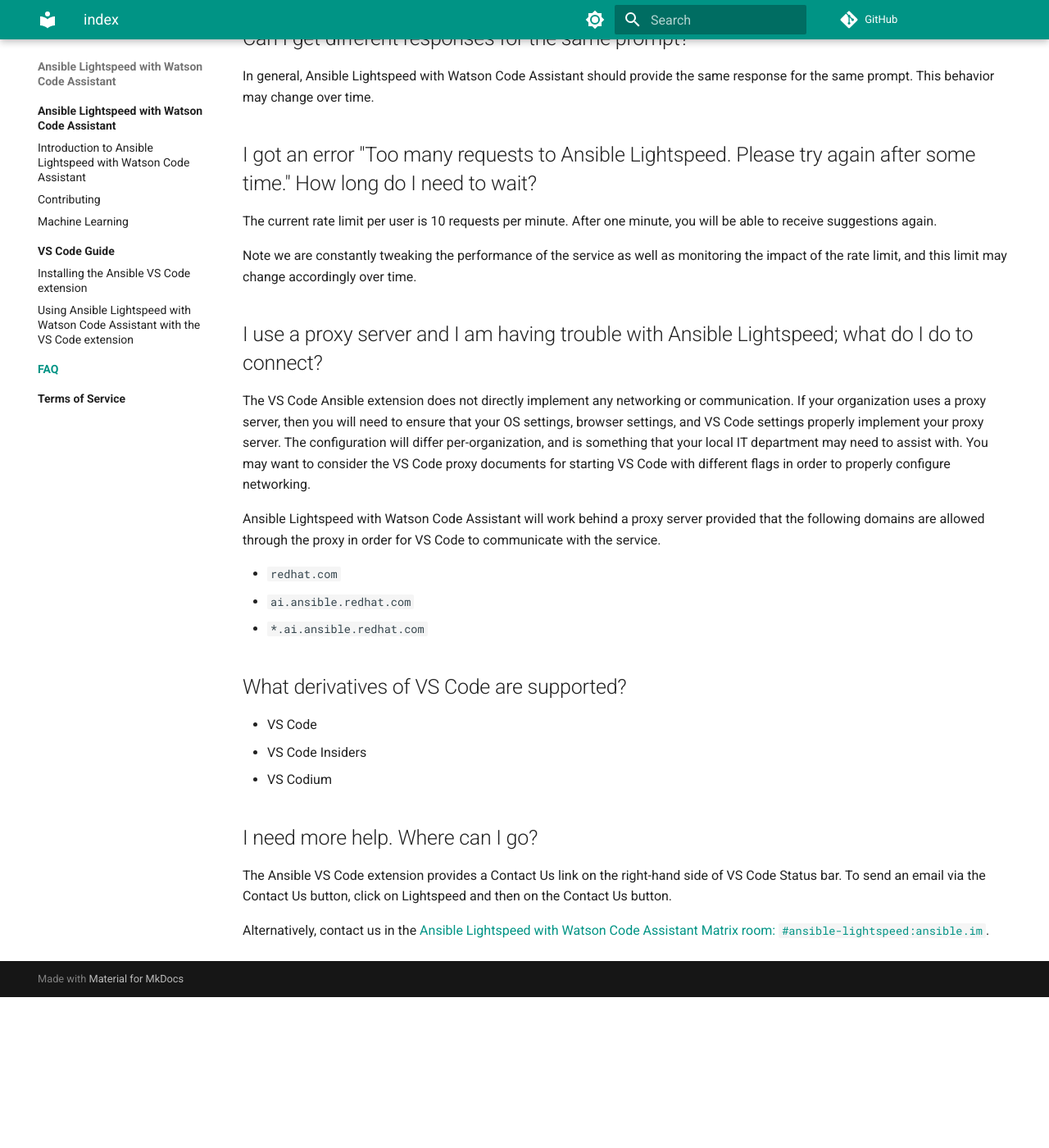
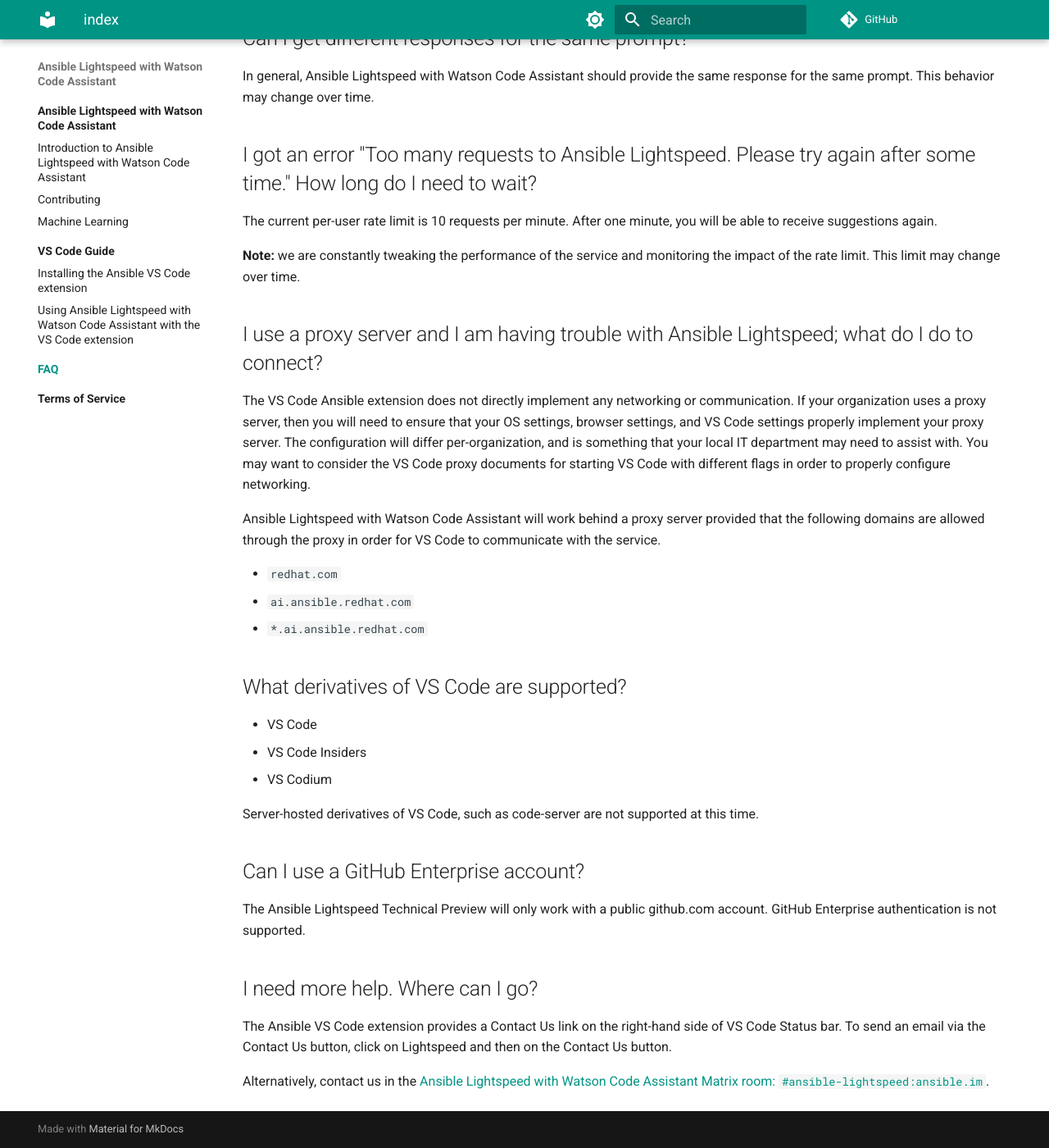
Before and after one commit to ansible/ansible-lightspeed, an MkDocs documentation site: the page built from docs/faq/index.md, in a window 1280 px wide and 1400 px high, scrolled down 2354 px. Shown: the whole window at 82% size. Built offline with MkDocs 1.6.1 and Material for MkDocs 9.7.7, drawn with Linux system fonts in a browser that asks for light colours; comment, search, counter and statistics services are not loaded; before the commit the page ends 3570 px from its top, so only the background shows below that.

Commit message:
Added new FAQ regarding GitHub Enterprise accounts and corrected outstanding MDLINT errors. (#20)

```diff
--- a/docs/faq/index.md
+++ b/docs/faq/index.md
@@ -14,7 +14,7 @@ generated content recommendations. When Ansible Lightspeed with Watson Code Assi
 generates a recommendation, it will attempt to find items in the training dataset that closely
 resemble the recommendation. In such cases, Ansible Lightspeed with Watson Code Assistant
 will display licensing information and a source repository link for the training data matches in a
-panel interface in the VS Code extension. Licensing information is determined using the [GitHub license API][gh-lince-api].
+panel interface in the VS Code extension. Licensing information is determined using the [GitHub license API][gh-license-api].
 
 This feature may enable users to ascertain open source license terms that are
 associated with related training data. We have implemented this feature even though we believe
@@ -85,9 +85,9 @@ In general, Ansible Lightspeed with Watson Code Assistant should provide the sam
 
 ## I got an error "Too many requests to Ansible Lightspeed. Please try again after some time." How long do I need to wait?
 
-The current rate limit per user is 10 requests per minute. After one minute, you will be able to receive suggestions again.
+The current per-user rate limit is 10 requests per minute. After one minute, you will be able to receive suggestions again.
 
-Note we are constantly tweaking the performance of the service as well as monitoring the impact of the rate limit, and this limit may change accordingly over time.
+**Note:** we are constantly tweaking the performance of the service and monitoring the impact of the rate limit. This limit may change over time.
 
 ## I use a proxy server and I am having trouble with Ansible Lightspeed; what do I do to connect?
 
@@ -105,6 +105,12 @@ Ansible Lightspeed with Watson Code Assistant will work behind a proxy server pr
 * VS Code Insiders
 * VS Codium
 
+Server-hosted derivatives of VS Code, such as code-server are not supported at this time.
+
+## Can I use a GitHub Enterprise account?
+
+The Ansible Lightspeed Technical Preview will only work with a public github.com account.  GitHub Enterprise authentication is not supported.
+
 ## I need more help. Where can I go?
 
 The Ansible VS Code extension provides a Contact Us link on the right-hand side of VS Code
```
Also changed, not shown: other parts of docs/faq/index.md (+1 -1 lines), docs/index.md (+1 -1 lines), docs/introduction.md (+0 -1 lines), docs/tos/index.md (+7 -3 lines), docs/vscode_guide/installing_vs.md (+15 -12 lines).
